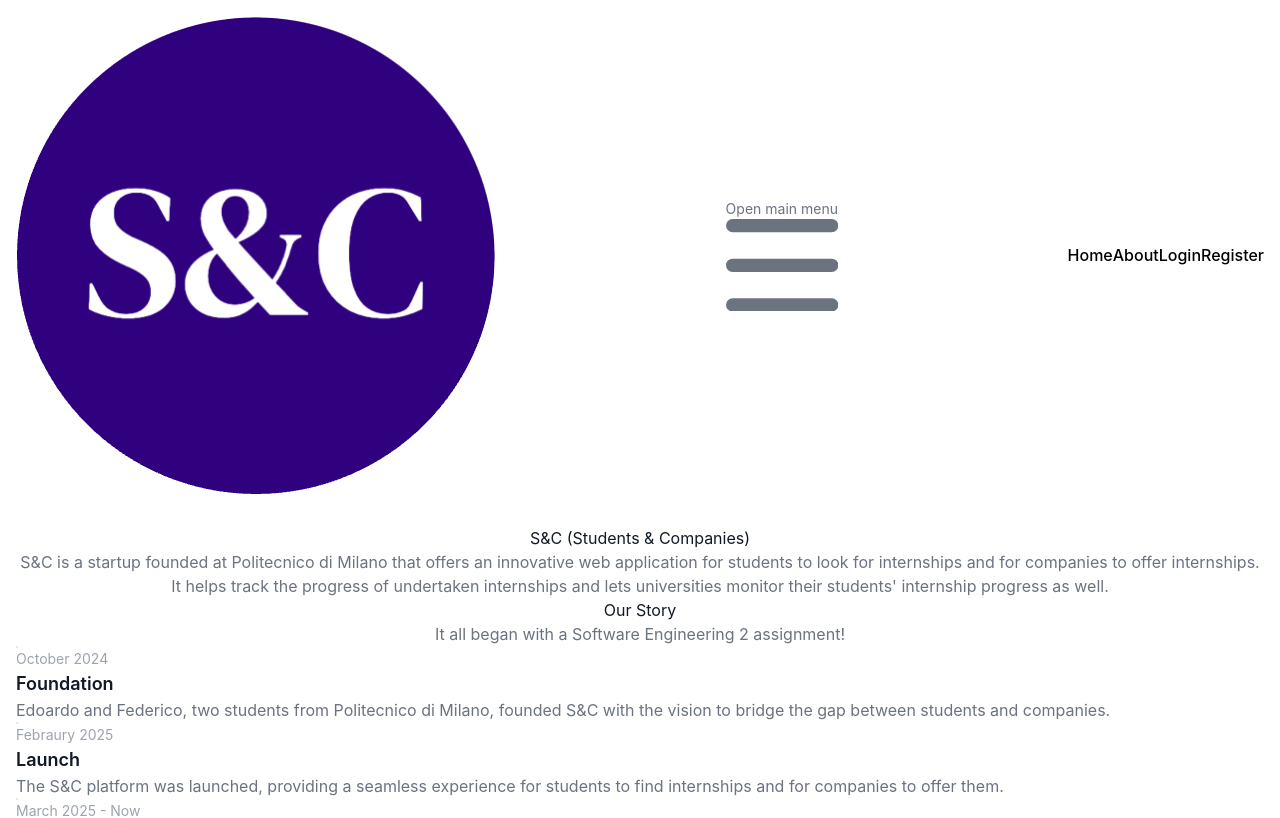
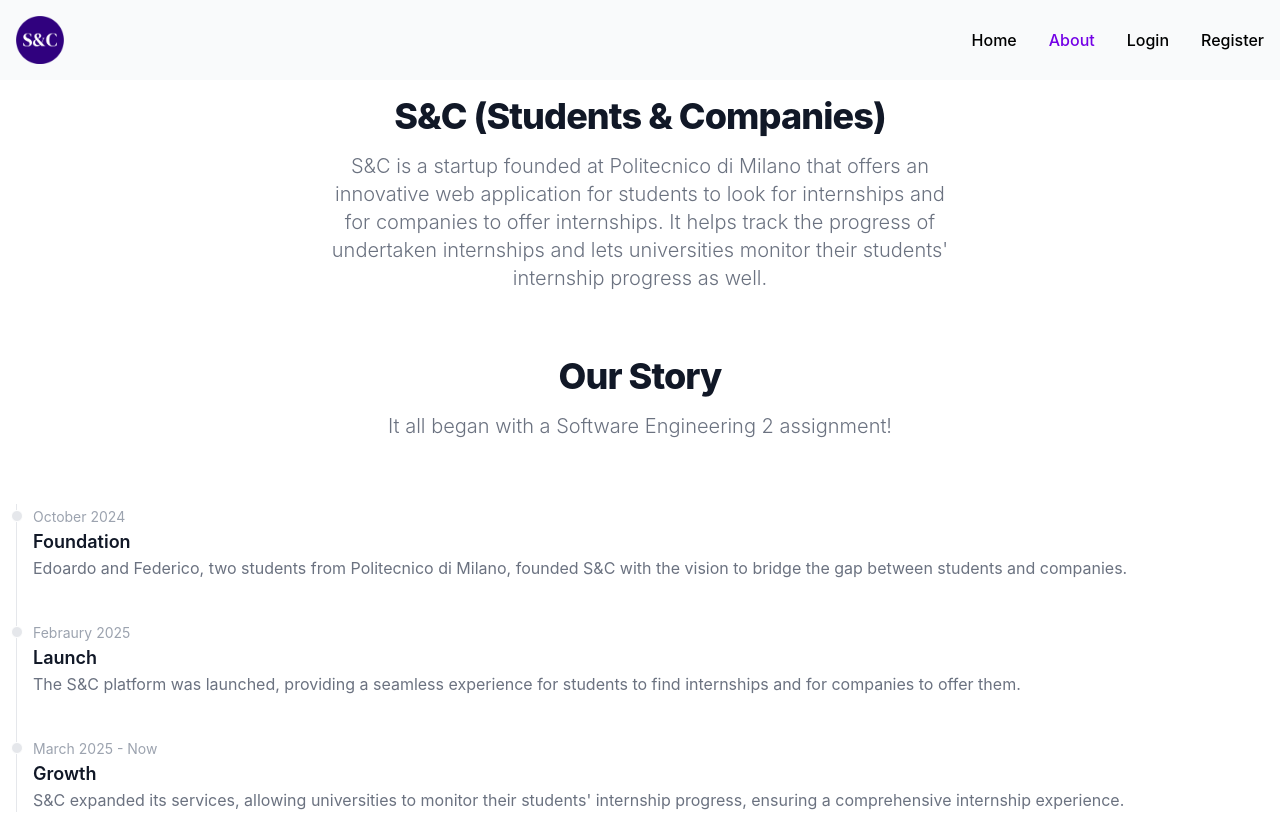
Before and after one commit to edogriba/GribaldoRosa, a React (Create React App) app in the folder ITD/frontend/: page /about in a window 1280 px wide. Shown: the top 818 px of the page. Built offline with nearby package versions, Linux system fonts and the light colour scheme.

Commit message:
UI enhancement (set up primary+secondary color to violet and changed many design things to make the UI nicer)

```diff
--- a/ITD/frontend/package.json
+++ b/ITD/frontend/package.json
@@ -3,6 +3,7 @@
   "version": "0.1.0",
   "private": true,
   "dependencies": {
+    "@babel/plugin-proposal-private-property-in-object": "^7.21.11",
     "@emotion/react": "^11.14.0",
     "@emotion/styled": "^11.14.0",
     "@mui/material": "^6.4.1",
--- a/ITD/frontend/src/components/Navbar.jsx
+++ b/ITD/frontend/src/components/Navbar.jsx
@@ -17,18 +17,18 @@
                 <div className="w-full md:block md:w-auto" id="navbar-solid-bg">
                 <ul className="flex flex-col font-medium mt-4 rounded-lg bg-gray-50 md:space-x-8 rtl:space-x-reverse md:flex-row md:mt-0 md:border-0 md:bg-transparent dark:bg-gray-800 md:dark:bg-transparent dark:border-gray-700">
                     <li>
-                    <NavLink to="/" className={currentPage === "home" ? "text-blue-500" : ""}>Home</NavLink>
+                    <NavLink to="/" className={currentPage === "home" ? "text-primary-500" : ""}>Home</NavLink>
                     </li>
                     <li>
-                    <NavLink to="/about" className={currentPage === "about" ? "text-blue-500" : ""}>About</NavLink>
+                    <NavLink to="/about" className={currentPage === "about" ? "text-primary-500" : ""}>About</NavLink>
                     </li>
                     {!isLoggedIn ? (
                         <>
                             <li>
-                                <NavLink to="/login" className={currentPage === "login" ? "text-blue-500" : ""}>Login</NavLink>
+                                <NavLink to="/login" className={currentPage === "login" ? "text-primary-500" : ""}>Login</NavLink>
                             </li>
                             <li>
-                                <NavLink to="/register" className={currentPage === "register" ? "text-blue-500" : ""}>Register</NavLink>
+                                <NavLink to="/register" className={currentPage === "register" ? "text-primary-500" : ""}>Register</NavLink>
                             </li>
                         </>
                     ) : (
--- a/ITD/frontend/src/pages/Login/Login.js
+++ b/ITD/frontend/src/pages/Login/Login.js
@@ -39,7 +39,7 @@
     <div>
       <Navbar currentPage="login" />
         <section className="bg-gray-50 dark:bg-gray-900">
-          <div className="flex flex-col items-center justify-center px-6 py-8 mx-auto md:h-screen lg:py-0">
+          <div className="flex flex-col items-center justify-center px-6 py-8 mx-auto lg:py-0">
             <Link to="/" className="flex items-center mb-6 text-2xl font-semibold text-gray-900 dark:text-white">
               <img
                 className="w-20 h-20 mt-2"
@@ -95,7 +95,7 @@
                   {/* Submit */}
                   <button
                     type="submit"
-                    className="w-full bg-primary-600 hover:bg-primary-700 focus:ring-4 focus:outline-none focus:ring-primary-300 font-medium rounded-lg text-sm px-5 py-2.5 text-center dark:bg-primary-600 dark:hover:bg-primary-700 dark:focus:ring-primary-800"
+                    className="w-full text-white bg-primary-600 hover:bg-primary-700 focus:ring-4 focus:outline-none focus:ring-primary-300 font-medium rounded-lg text-sm px-5 py-2.5 text-center dark:bg-primary-600 dark:hover:bg-primary-700 dark:focus:ring-primary-800"
                   >
                     Login
                   </button>
--- a/ITD/frontend/src/pages/NotFound.js
+++ b/ITD/frontend/src/pages/NotFound.js
@@ -10,7 +10,7 @@
                 <h1 className="mb-4 text-7xl tracking-tight font-extrabold lg:text-9xl text-primary-600 dark:text-primary-500">404</h1>
                 <p className="mb-4 text-3xl tracking-tight font-bold text-gray-900 md:text-4xl dark:text-white">Something's missing.</p>
                 <p className="mb-4 text-lg font-light text-gray-500 dark:text-gray-400">Sorry, we can't find that page. You'll find lots to explore on the home page. </p>
-                <Link to="/"> <a className="inline-flex bg-primary-600 hover:bg-primary-800 focus:ring-4 focus:outline-none focus:ring-primary-300 font-medium rounded-lg text-sm px-5 py-2.5 text-center dark:focus:ring-primary-900">Back to Homepage</a></Link>
+                <Link to="/"> <span className="inline-flex bg-primary-600 hover:bg-primary-800 focus:ring-4 focus:outline-none focus:ring-primary-300 font-medium rounded-lg text-sm px-5 py-2.5 text-center dark:focus:ring-primary-900">Back to Homepage</span></Link>
             </div>
         </div>
       </section>
--- a/ITD/frontend/src/pages/Register/Company/RegisterCompany.js
+++ b/ITD/frontend/src/pages/Register/Company/RegisterCompany.js
@@ -8,8 +8,8 @@
     <div>
       <Navbar/>
       {/* Form */}
-      <section className="bg-gray-50 dark:bg-gray-900">
-        <div className="flex flex-col items-center justify-center px-6 py-8 mx-auto md:h-screen lg:py-0">
+      <section className="pb-10 bg-gray-50 dark:bg-gray-900">
+        <div className="flex flex-col items-center justify-center px-6 py-8 mx-auto lg:py-0">
           <Link to="/" className="flex items-center mb-6 text-2xl font-semibold text-gray-900 dark:text-white">
             <img
               className="w-20 h-20 mt-2"
@@ -159,7 +159,7 @@
                       I accept the{' '}
                       <a
                         className="font-medium text-primary-600 hover:underline dark:text-primary-500"
-                        href="#"
+                        href="/policy" // TO DO: Add policy page
                       >
                         Terms and Conditions
                       </a>
@@ -168,7 +168,7 @@
                 </div>
                 <button
                   type="submit"
-                  className="w-full text-white bg-blue-600 hover:bg-primary-700 focus:ring-4 focus:outline-none focus:ring-primary-300 font-medium rounded-lg text-sm px-5 py-2.5 text-center dark:bg-primary-600 dark:hover:bg-primary-700 dark:focus:ring-primary-800"
+                  className="w-full text-white bg-primary-600 hover:bg-primary-200 focus:ring-4 focus:outline-none focus:ring-primary-300 font-medium rounded-lg text-sm px-5 py-2.5 text-center dark:bg-primary-600 dark:hover:bg-primary-700 dark:focus:ring-primary-800"
                 >
                   Create an account
                 </button>
--- a/ITD/frontend/src/pages/Register/Register.js
+++ b/ITD/frontend/src/pages/Register/Register.js
@@ -24,7 +24,7 @@
                     <p className="font-light text-gray-500 sm:text-lg dark:text-gray-400 mb-5">
                     Ready to take your career to the next level? Look for internship positions with this profile.
                     </p>
-                    <Link to="/register/student" className="text-white bg-blue-600 hover:bg-primary-700 focus:ring-4 focus:ring-primary-200 font-medium rounded-lg text-sm px-5 py-2.5 text-center dark:focus:ring-primary-900">
+                    <Link to="/register/student" className="text-white bg-primary-600 hover:bg-primary-700 focus:ring-4 focus:ring-primary-200 font-medium rounded-lg text-sm px-5 py-2.5 text-center dark:focus:ring-primary-900">
                     Register as a Student
                     </Link>
                 </div>
@@ -34,7 +34,7 @@
                     <p className="font-light text-gray-500 sm:text-lg dark:text-gray-400 mb-5">
                     Looking for the best talents? Search no more, join S&C right now and connect with top applicants.
                     </p>
-                    <Link to="/register/company" className="text-white bg-blue-600 hover:bg-primary-700 focus:ring-4 focus:ring-primary-200 font-medium rounded-lg text-sm px-5 py-2.5 text-center dark:focus:ring-primary-900">
+                    <Link to="/register/company" className="text-white bg-primary-600 hover:bg-primary-700 focus:ring-4 focus:ring-primary-200 font-medium rounded-lg text-sm px-5 py-2.5 text-center dark:focus:ring-primary-900">
                     Register as a Company
                     </Link>
                 </div>
@@ -44,7 +44,7 @@
                     <p className="font-light text-gray-500 sm:text-lg dark:text-gray-400 mb-5">
                     Do you want to see the internships of your students and track their progress? Here is the right place.
                     </p>
-                    <Link to="/register/university" className="text-white bg-blue-600 hover:bg-primary-700 focus:ring-4 focus:ring-primary-200 font-medium rounded-lg text-sm px-5 py-2.5 text-center dark:focus:ring-primary-900">
+                    <Link to="/register/university" className="text-white bg-primary-600 hover:bg-primary-700 focus:ring-4 focus:ring-primary-200 font-medium rounded-lg text-sm px-5 py-2.5 text-center dark:focus:ring-primary-900">
                     Register as a University
                     </Link>
                 </div>
--- a/ITD/frontend/src/pages/Register/Student/RegisterStudent.js
+++ b/ITD/frontend/src/pages/Register/Student/RegisterStudent.js
@@ -83,16 +83,18 @@
     <Navbar/>
     {/* Form */}
     <section className="bg-gray-50 dark:bg-gray-900">
-      <div className="flex flex-col items-center justify-center px-6 py-8 mx-auto md:h-screen lg:py-0">
+      <div className=" flex flex-col items-center justify-center px-6 py-8 mx-auto lg:py-0">
         <Link to="/students/home" className="flex items-center mb-6 text-2xl font-semibold text-gray-900 dark:text-white">
           <img className="w-20 h-20 mt-2" src="/logo.png" alt="logo" />
         </Link>
-        <div className="w-full bg-white rounded-lg shadow dark:border md:mt-0 sm:max-w-md xl:p-0 dark:bg-gray-800 dark:border-gray-700">
+        <div className="w-full bg-white rounded-lg shadow dark:border md:mt-0 xl:p-0 dark:bg-gray-800 dark:border-gray-700">
           <div className="p-6 space-y-4 md:space-y-6 sm:p-8">
             <h1 className="text-xl font-bold leading-tight tracking-tight text-gray-900 md:text-2xl dark:text-white">
               Create a Student account
             </h1>
             <form className="space-y-4 md:space-y-6" onSubmit={handleSubmit}>
+            <div className="flex flex-row justify-evenly gap-2">
+              <div className='flex flex-col p-6 text-center text-gray-900 bg-white rounded-lg xl:p-8 dark:bg-gray-800 dark:text-white justify-between'>
               {/* Email */}
               <div>
                 <label htmlFor="email" className="block mb-2 text-sm font-medium text-gray-900 dark:text-white">
@@ -153,6 +155,8 @@
                   required
                 />
               </div>
+              </div>
+              <div className='flex flex-col p-6 text-center text-gray-900 bg-white rounded-lg xl:p-8 dark:bg-gray-800 dark:text-white'>
               {/* Phone Number */}
               <div>
                 <label htmlFor="phoneNumber" className="block mb-2 text-sm font-medium text-gray-900 dark:text-white">
@@ -226,6 +230,8 @@
                   onChange={(e) => setGpa(e.target.value)}
                 />
               </div>
+              </div>
+              <div className='flex flex-col p-6 text-center text-gray-900 bg-white rounded-lg xl:p-8 dark:bg-gray-800 dark:text-white'>
               {/* Graduation Year */}
               <div>
                 <label htmlFor="graduationYear" className="block mb-2 text-sm font-medium text-gray-900 dark:text-white">
@@ -308,22 +314,28 @@
                   ))}
                 </select>
               </div>
+              </div>
+              </div>
               {/* Submit */}
+              <div className="flex justify-center">
               <button
                 type="submit"
-                className="w-full text-white bg-blue-600 hover:bg-primary-700 focus:ring-4 focus:outline-none focus:ring-primary-300 font-medium rounded-lg text-sm px-5 py-2.5 text-center dark:bg-primary-600 dark:hover:bg-primary-700 dark:focus:ring-primary-800"
+                className="w-50 mt-0 text-white bg-primary-600 hover:bg-primary-700 focus:ring-4 focus:outline-none focus:ring-primary-300 font-medium rounded-lg text-sm px-5 py-2.5 text-center dark:bg-primary-600 dark:hover:bg-primary-700 dark:focus:ring-primary-800"
               >
                 Create an account
               </button>
+              </div>
+              <div className="flex justify-center w-full">
               <p className="text-sm font-light text-gray-500 dark:text-gray-400">
                 Already have an account?{' '}
                   Login{' '}
                   <Link to="/login" className="font-medium text-primary-600 hover:underline dark:text-primary-500">
-                  <p className="text-sm text-blue-900 dark:text-gray-400">
+                  <span className="text-sm text-primary-900 dark:text-gray-400">
                   here
-                  </p>
+                  </span>
                 </Link>
               </p>
+              </div>
             </form>
           </div>
         </div>
--- a/ITD/frontend/src/pages/Register/University/RegisterUniversity.js
+++ b/ITD/frontend/src/pages/Register/University/RegisterUniversity.js
@@ -49,8 +49,8 @@
     <div>
       <Navbar/>
       {/* Form */}
-      <section className="bg-gray-50 dark:bg-gray-900">
-        <div className="flex flex-col items-center justify-center px-6 py-8 mx-auto md:h-screen lg:py-0">
+      <section className="pb-10 bg-gray-50 dark:bg-gray-900">
+        <div className="flex flex-col items-center justify-center px-6 py-8 mx-auto lg:py-0">
           <Link to="/" className="flex items-center mb-6 text-2xl font-semibold text-gray-900 dark:text-white">
             <img
               className="w-20 h-20 mt-2"
@@ -212,7 +212,7 @@
                       I accept the{' '}
                       <a
                         className="font-medium text-primary-600 hover:underline dark:text-primary-500"
-                        href="#"
+                        href="/policy" // TO DO: Add policy page
                       >
                         Terms and Conditions
                       </a>
@@ -223,7 +223,7 @@
                 <button
                   disabled={!termAccepted}
                   type="submit"
-                  className="text-white bg-blue-600 w-full text-white bg-primary-600 hover:bg-blue-700 focus:ring-4 focus:outline-none focus:ring-blue-300 font-medium rounded-lg text-sm px-5 py-2.5 text-center dark:bg-blue-600 dark:hover:bg-blue-700 dark:focus:ring-blue-800"
+                  className="text-white bg-primary-600 w-full text-white bg-primary-600 hover:bg-blue-700 focus:ring-4 focus:outline-none focus:ring-blue-300 font-medium rounded-lg text-sm px-5 py-2.5 text-center dark:bg-blue-600 dark:hover:bg-blue-700 dark:focus:ring-blue-800"
                 >
                   Create an account
                 </button>
--- a/ITD/frontend/src/pages/Search/Student/SearchFilter.jsx
+++ b/ITD/frontend/src/pages/Search/Student/SearchFilter.jsx
@@ -11,11 +11,11 @@
         <div>
             <div className="flex justify-center m-5">
                 <button
-                    className="block bg-primary-700 hover:bg-primary-800 focus:ring-4 focus:outline-none focus:ring-primary-300 font-medium rounded-lg text-sm px-5 py-2.5 text-center dark:bg-primary-600 dark:hover:bg-primary-700 dark:focus:ring-primary-800"
+                    class="block bg-primary-700 hover:bg-primary-800 focus:ring-4 focus:outline-none focus:ring-primary-300 font-medium rounded-lg text-sm px-5 py-2.5 text-center dark:bg-primary-600 dark:hover:bg-primary-700 dark:focus:ring-primary-800"
                     type="button"
                     onClick={toggleModal}
                 >
-                    Toggle modal
+                    Search
                 </button>
             </div>
             {isModalOpen && (
--- a/ITD/frontend/src/pages/Welcome/JumboTron.jsx
+++ b/ITD/frontend/src/pages/Welcome/JumboTron.jsx
@@ -7,7 +7,7 @@
         <h1 className="mb-4 text-4xl font-extrabold tracking-tight leading-none text-gray-900 md:text-5xl lg:text-6xl dark:text-white">Welcome to the future of internships!</h1>
         <p className="mb-8 text-lg font-normal text-gray-500 lg:text-xl sm:px-16 lg:px-48 dark:text-gray-400">We are Students & Companies a new startup which helps talented students to find innovative internships in great companies. Give us a shot!</p>
         <div className="flex flex-col space-y-4 sm:flex-row sm:justify-center sm:space-y-0">
-          <a href="/register" className="inline-flex justify-center items-center py-3 px-5 text-base font-medium text-center text-white rounded-lg bg-blue-700 hover:bg-blue-800 focus:ring-4 focus:ring-blue-300 dark:focus:ring-blue-900">
+          <a href="/register" className="inline-flex justify-center items-center py-3 px-5 text-base font-medium text-center text-white rounded-lg bg-primary-700 hover:bg-primary-800 focus:ring-4 focus:ring-primary-300 dark:focus:ring-primary-900">
             Get started
             <svg className="w-3.5 h-3.5 ms-2 rtl:rotate-180" aria-hidden="true" xmlns="http://www.w3.org/2000/svg" fill="none" viewBox="0 0 14 10">
               <path stroke="currentColor" strokeLinecap="round" strokeLinejoin="round" strokeWidth="2" d="M1 5h12m0 0L9 1m4 4L9 9"/>
--- a/ITD/frontend/tailwind.config.js
+++ b/ITD/frontend/tailwind.config.js
@@ -1,23 +1,38 @@
 module.exports = {
   content: [
+    './src/**/*.{js,ts,jsx,tsx}',
     './node_modules/flowbite/**/*.js',
   ],
   theme: {
     extend: {
       colors: {
-        primary: {
-          light: '#7859aa',
-          DEFAULT: '#34047c',
-          dark: '#34047c',
+        primary : {
+          50: '#f2e6ff',
+          100: '#d9b3ff',
+          200: '#bf80ff',
+          300: '#a64dff',
+          400: '#8c1aff',
+          500: '#7300e6',
+          600: '#5900b3',
+          700: '#400080',
+          800: '#26004d',
+          900: '#130026',
         },
         secondary: {
-          light: '#d3c9e3',
-          DEFAULT: '#34047c',
-          dark: '#9c7cbc',
-        }
-      },
+          50: '#f5f7ff',
+          100: '#ebefff',
+          200: '#d6dfff',
+          300: '#c2cfff',
+          400: '#adbfff',
+          500: '#99afff',
+          600: '#7a8fcc',
+          700: '#5c6f99',
+          800: '#3d4f66',
+          900: '#1f2833',
+    },
     },
   },
+},
   plugins: [
     require('flowbite/plugin')
   ],
```
Also changed, not shown: 1 other file (tests, documents, lock files or other folders).
